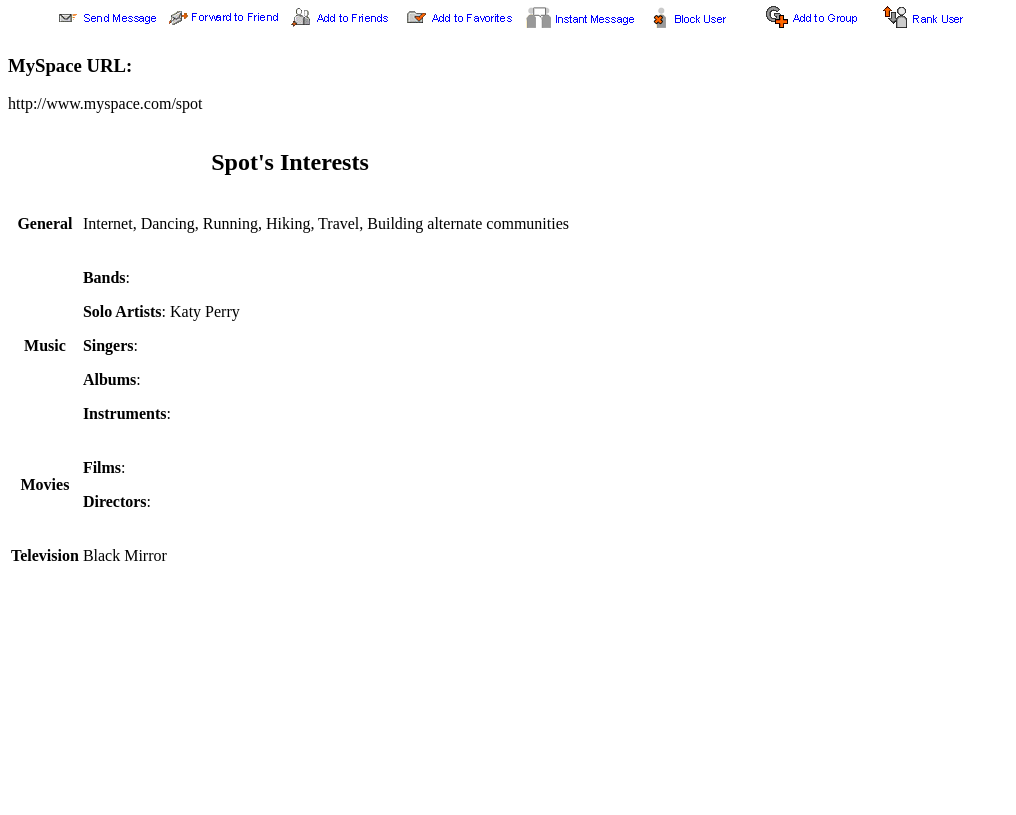
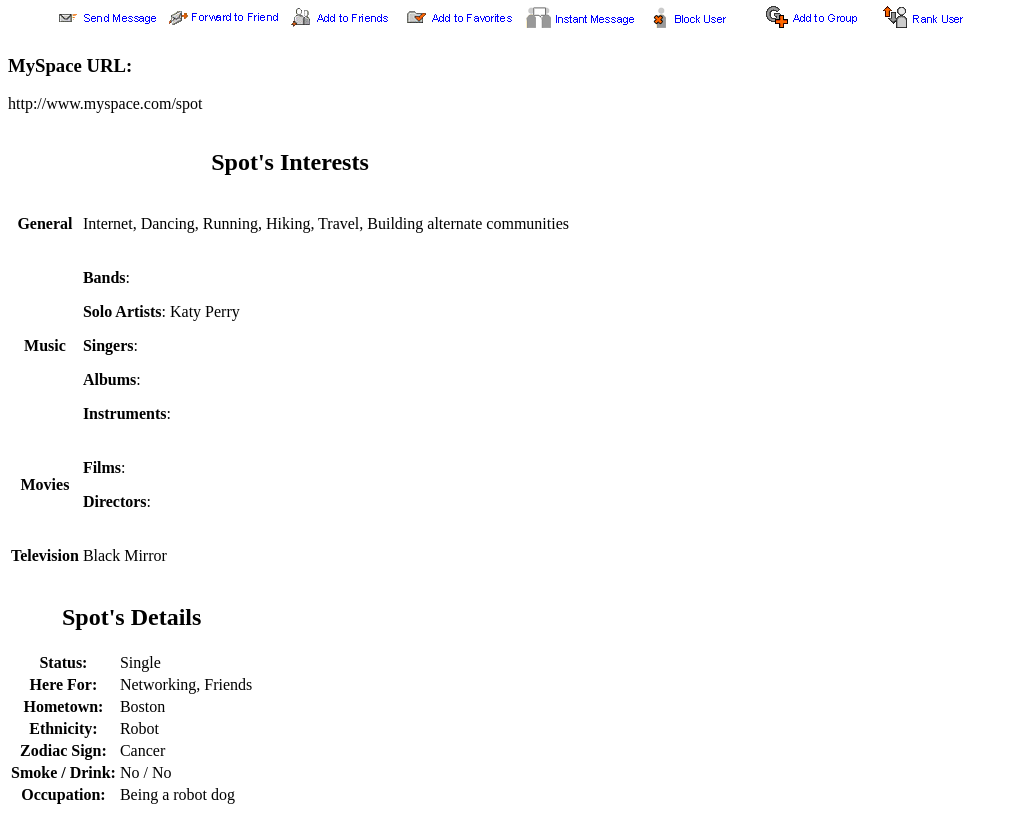
Before and after one commit to katiejonesyo/shrimp, a plain HTML site: page index.html in a window 1280 px wide. Shown: the part 2686-3501 px from the top of the page, without its empty margins (0-1016 px from the left). Before the commit the page ends 3278 px from the top, so only its background shows below. Drawn offline with Linux system fonts and the light colour scheme; files that its build step writes are made by us from their sources.

Commit message:
details done

```diff
--- a/index.html
+++ b/index.html
@@ -73,7 +73,7 @@
 
                     <ul class="gender-age">
                       <li>Male</li>
-                      <li>2 years old</li>
+                      <li>5 years old</li>
                       <li>Portland,</li>
                       <li>OREGON</li>
                       <li>United States</li>
@@ -147,9 +147,55 @@
                                   <p>Black Mirror</p>
                                 </td>
                               </tr>
-
                         </tbody>
                     </table>
+                </section>
+
+                <!-- Details  -->
+                <section class="details">
+                    <table class="sidebar-table">
+
+                        <caption>
+                          <h2 class="sidebar-table-h2">Spot's Details</h2>
+                        </caption>
+
+                        <tbody>
+                          <tr>
+                            <th class="sidebar-table-header" scope="row">Status:</th>
+                            <td class="sidebar-table-data">Single</td>
+                          </tr>
+
+                          <tr>
+                            <th class="sidebar-table-header" scope="row">Here For:</th>
+                            <td class="sidebar-table-data">Networking, Friends</td>
+                          </tr>
+
+                          <tr>
+                            <th class="sidebar-table-header" scope="row">Hometown:</th>
+                            <td class="sidebar-table-data">Boston</td>
+                          </tr>
+
+                          <tr>
+                            <th class="sidebar-table-header" scope="row">Ethnicity:</th>
+                            <td class="sidebar-table-data">Robot</td>
+                          </tr>
+
+                          <tr>
+                            <th class="sidebar-table-header" scope="row">Zodiac Sign:</th>
+                            <td class="sidebar-table-data">Cancer</td>
+                          </tr>
+
+                          <tr>
+                            <th class="sidebar-table-header" scope="row">Smoke / Drink:</th>
+                            <td class="sidebar-table-data">No / No</td>
+                          </tr>
+
+                          <tr>
+                            <th class="sidebar-table-header" scope="row">Occupation:</th>
+                            <td class="sidebar-table-data">Being a robot dog</td>
+                          </tr>
+                        </tbody>
+                      </table>
                 </section>
 
 
```
